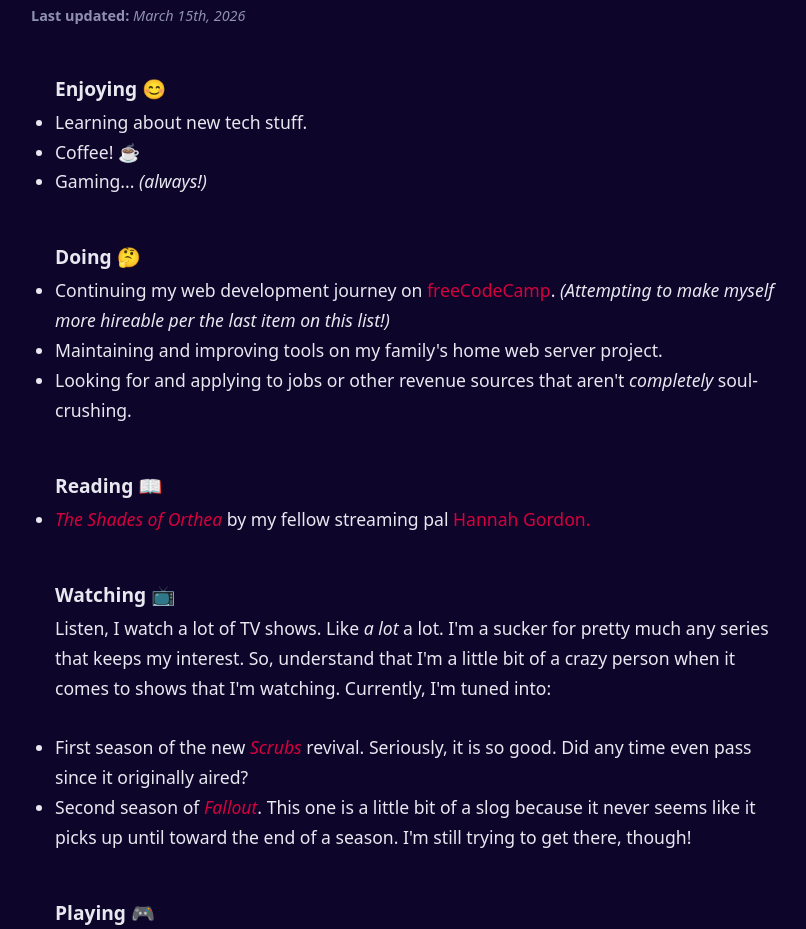
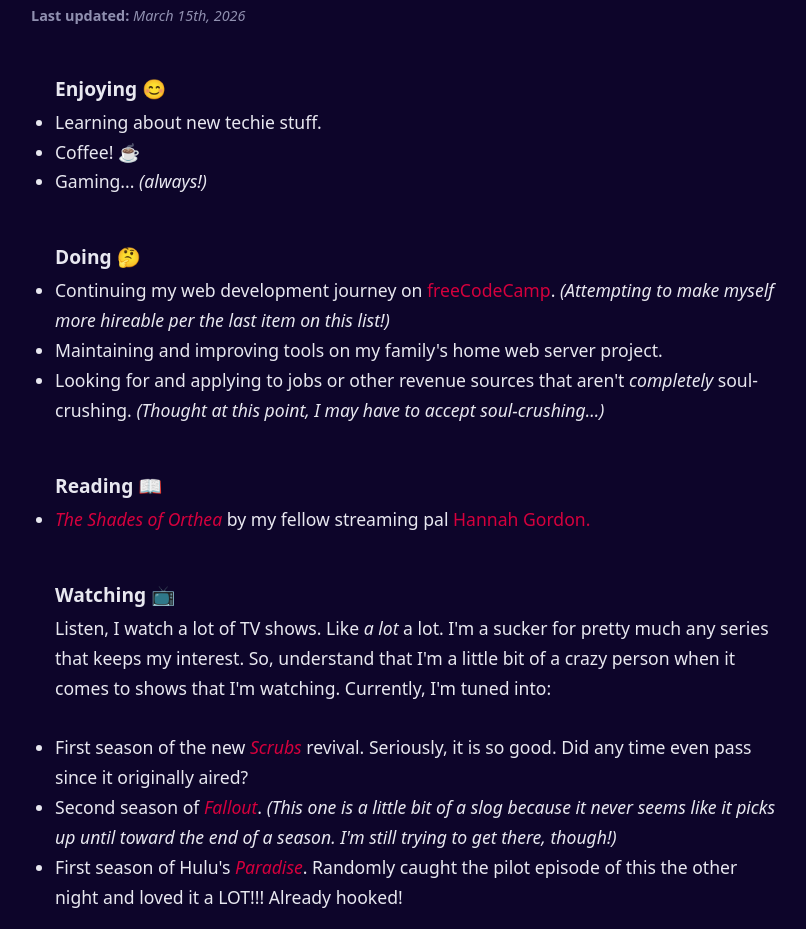
Before and after one commit to jiggyflyjoe/jiggyflyjoe-com, an Astro site: page /now in a window 1280 px wide. Shown: the part 195-1124 px from the top of the page, without its empty margins (233-1039 px from the left). Built offline with nearby package versions, Linux system fonts and the light colour scheme; Astro itself is replaced by a stand-in of ours; a web font is replaced by a local one.

Commit message:
Update Now page content

```diff
--- a/src/pages/now.astro
+++ b/src/pages/now.astro
@@ -9,7 +9,7 @@
         <div class="now-section">
             <h2>Enjoying 😊</h2>
             <ul>
-                <li>Learning about new tech stuff.</li>
+                <li>Learning about new techie stuff.</li>
                 <li>Coffee! ☕</li>
                 <li>Gaming... <em>(always!)</em></li>
             </ul>
@@ -19,7 +19,7 @@
             <ul>
                 <li>Continuing my web development journey on <a href="https://freecodecamp.org" target="_blank">freeCodeCamp</a>. <em>(Attempting to make myself more hireable per the last item on this list!)</em></li>
                 <li>Maintaining and improving tools on my family's home web server project.</li>
-                <li>Looking for and applying to jobs or other revenue sources that aren't <em>completely</em> soul-crushing.</li>
+                <li>Looking for and applying to jobs or other revenue sources that aren't <em>completely</em> soul-crushing. <em>(Thought at this point, I may have to accept soul-crushing...)</em></li>
             </ul>
         </div>
         <div class="now-section">
@@ -33,7 +33,8 @@
             <p>Listen, I watch a lot of TV shows. Like <em>a lot</em> a lot. I'm a sucker for pretty much any series that keeps my interest. So, understand that I'm a little bit of a crazy person when it comes to shows that I'm watching. Currently, I'm tuned into:</p><br>
             <ul>
                 <li>First season of the new <a href="https://abc.com/show/b775fccd-63aa-4968-b23b-aec5de29d9e0" target="_blank"><em>Scrubs</em></a> revival. Seriously, it is so good. Did any time even pass since it originally aired?</li>
-                <li>Second season of <a href="https://www.amazon.com/Fallout-Season-1/dp/B0CN4GGGQ2" taret="_blank"><em>Fallout</em></a>. This one is a little bit of a slog because it never seems like it picks up until toward the end of a season. I'm still trying to get there, though!</li>
+                <li>Second season of <a href="https://www.amazon.com/Fallout-Season-1/dp/B0CN4GGGQ2" target="_blank"><em>Fallout</em></a>. <em>(This one is a little bit of a slog because it never seems like it picks up until toward the end of a season. I'm still trying to get there, though!)</em></li>
+                <li>First season of Hulu's <em><a href="https://www.hulu.com/series/paradise-2b4b8988-50c9-4097-bf93-bc34a99a5b4f" target="_blank">Paradise</a></em>. Randomly caught the pilot episode of this the other night and loved it a LOT!!! Already hooked!</li>
             </ul>
         </div>
         <div class="now-section">
@@ -56,6 +57,7 @@
             <h2>Looking Forward To 📅</h2>
             <ul>
                 <li>A nap!</li>
+                <li>A phone call for a job interview! <em>(Okay, maybe I'm just trying to manifest that happening here.)</em></li>
             </ul>
         </div>
         <p><a href="https://nownownow.com/about" target="_blank">What is a Now page???</a></p>
```
